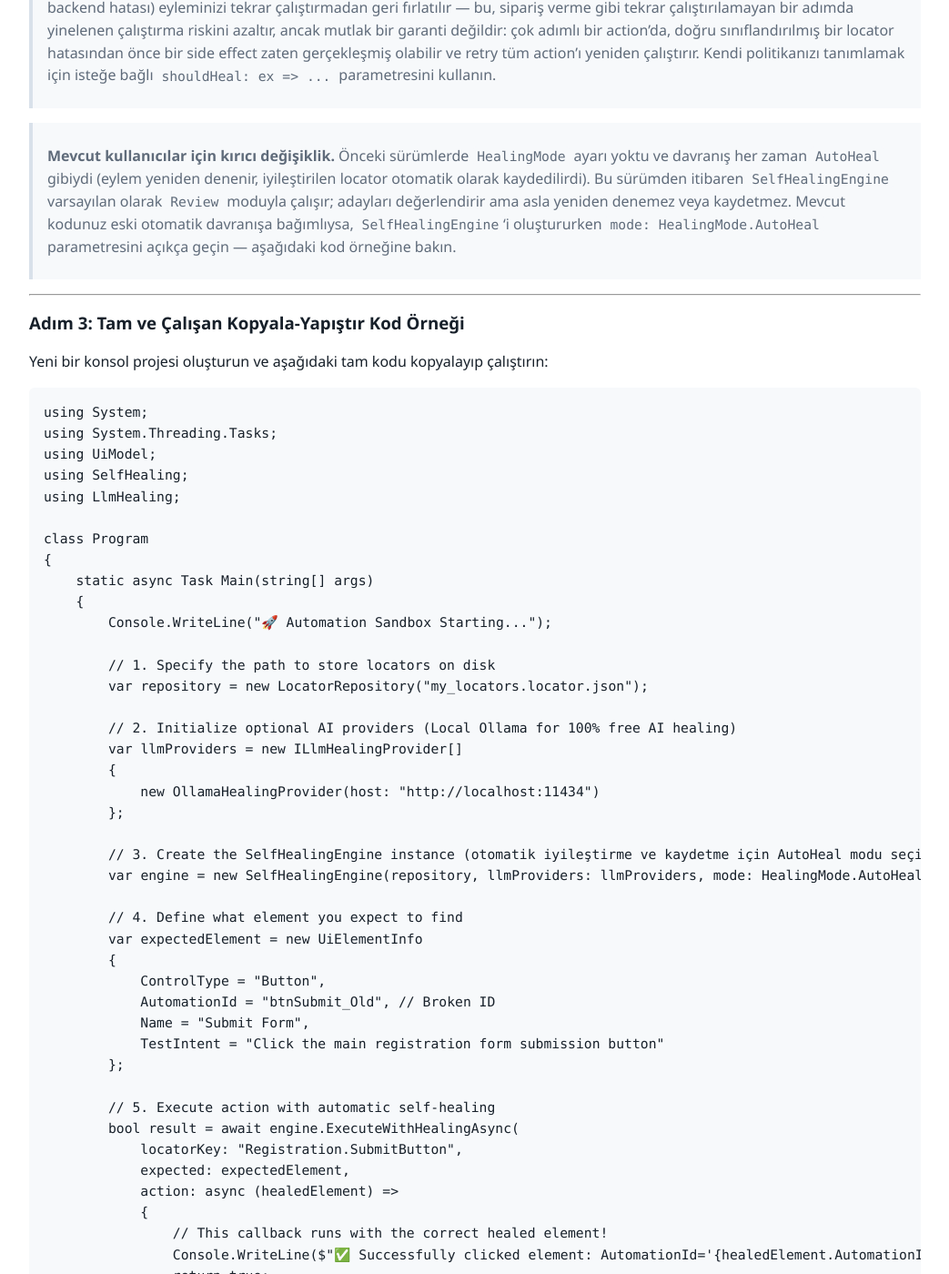
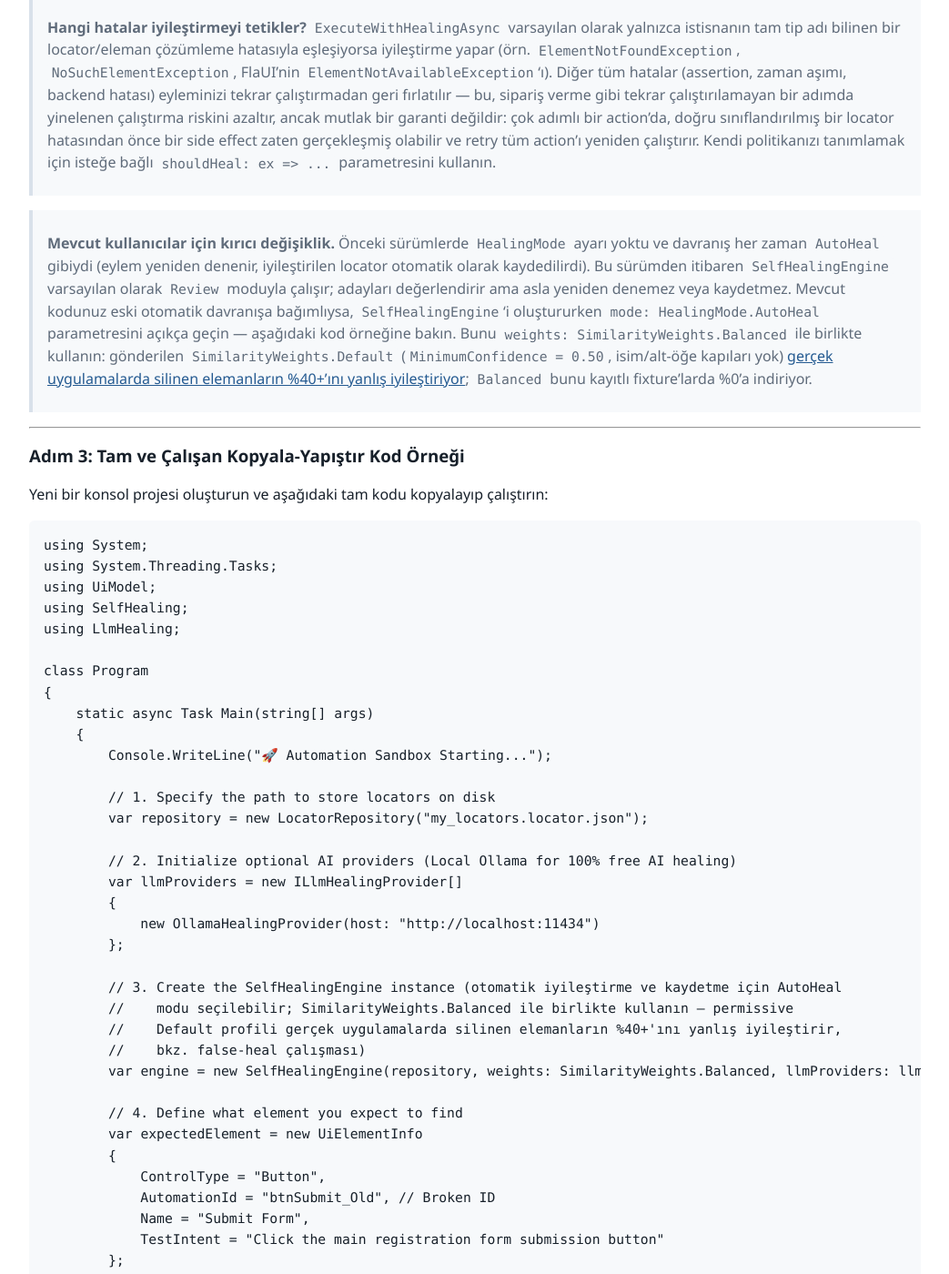
Before and after one commit to mustafasercansak/automation-sandbox, a Jekyll site: the page built from docs/getting-started.md, in a window 1280 px wide and 1400 px high, scrolled down 3797 px. Shown: the whole window at 91% size, without its empty margins (118-1161 px from the left). Built offline with Jekyll 4.4.1, drawn with Linux system fonts in a browser that asks for light colours; some of the changed text lies outside the part shown.

Commit message:
docs(safety): pair copy-paste AutoHeal examples with Balanced weights (#397) (#404)
Every copy-paste path that opted into HealingMode.AutoHeal constructed
SelfHealingEngine with implicit SimilarityWeights.Default
(MinimumConfidence = 0.50, no name/descendant gates), which false-heals
40.5%/57.1% of deleted elements on HandBrake/ShareX per the committed
false-heal study. The engine's own HealingMode.Review default is safe,
but the first code a reader copies overrode it with AutoHeal and never
mentioned the weights risk.

- samples/HeuristicHealingQuickstart/Program.cs: weights: SimilarityWeights.Balanced
- docs/consumer-quickstart.md (both Before/After test-fixture samples,
  EN + TR): same
- docs/getting-started.md (EN + TR): code sample + breaking-change
  callout now pairs AutoHeal with Balanced and links the false-heal study
- docs/index.md (EN + TR): the plain-language AutoHeal mention now
  carries the same caveat

docs/integration-existing-suite.md and docs/benchmark-calibration.md
already used SelfHealingEngine.Create(ThresholdProfile.Balanced, ...) —
no change needed there. README.md has no AutoHeal+default-weights code
path.

Scope note: left SelfHealingEngine's own implicit default
(weights ?? SimilarityWeights.Default) and ReconcileAgainstRepository's
default unchanged. Redefining either is a real breaking behavior change
with a much larger blast radius - SimilarityWeights.Default is the
deliberate baseline referenced by ~20 calibration/ablation tests, and
~20+ SelfHealingEngineTests cases assume today's implicit-default
numbers. That decision is left open, not made here.

Verified: dotnet build (solution, 0 errors), dotnet test ScenarioRunner
net8.0 (724 passed) and NUnitFixtureTests (2 passed), and a manual run
of the quickstart sample confirms the scenario still heals confidently
under Balanced (Score=0.90).

```diff
--- a/docs/getting-started.md
+++ b/docs/getting-started.md
@@ -33,7 +33,7 @@ Whenever you perform a test step, **Automation Sandbox** manages elements using
 
 > **Which failures trigger healing?** By default, `ExecuteWithHealingAsync` only heals exceptions whose exact type name is a known locator/element-resolution failure (e.g. `ElementNotFoundException`, `NoSuchElementException`, FlaUI's `ElementNotAvailableException`). Any other exception (assertion, timeout, backend error) is rethrown without retrying your action — this reduces the risk of duplicate execution for a non-idempotent step (like placing an order), though it isn't an absolute guarantee: a multi-step action can still have a side effect occur before a correctly-classified locator failure, and the retry re-runs the whole action. Pass the optional `shouldHeal: ex => ...` parameter to define your own policy.
 
-> **Breaking change for existing consumers.** Earlier releases had no `HealingMode` setting and always behaved like `AutoHeal` (retried the action and persisted the healed locator automatically). As of this release, `SelfHealingEngine` defaults to `Review`, which evaluates candidates but never retries or persists them. If your existing code depends on the old automatic behavior, pass `mode: HealingMode.AutoHeal` explicitly when constructing `SelfHealingEngine` — see the code sample below.
+> **Breaking change for existing consumers.** Earlier releases had no `HealingMode` setting and always behaved like `AutoHeal` (retried the action and persisted the healed locator automatically). As of this release, `SelfHealingEngine` defaults to `Review`, which evaluates candidates but never retries or persists them. If your existing code depends on the old automatic behavior, pass `mode: HealingMode.AutoHeal` explicitly when constructing `SelfHealingEngine` — see the code sample below. Pair it with `weights: SimilarityWeights.Balanced`: the shipped `SimilarityWeights.Default` (`MinimumConfidence = 0.50`, no name/descendant gates) [false-heals 40%+ of deleted elements on real applications](blog/llm-false-heal-study.md); `Balanced` drives that to 0% on the committed fixtures.
 
 ---
 
@@ -63,8 +63,10 @@ class Program
             new OllamaHealingProvider(host: "http://localhost:11434")
         };
 
-        // 3. Create the SelfHealingEngine instance (opt into AutoHeal for automatic retry & persistence)
-        var engine = new SelfHealingEngine(repository, llmProviders: llmProviders, mode: HealingMode.AutoHeal);
+        // 3. Create the SelfHealingEngine instance (opt into AutoHeal for automatic retry &
+        //    persistence; pair it with SimilarityWeights.Balanced — the permissive Default
+        //    profile false-heals 40%+ of deleted elements on real apps, see the false-heal study)
+        var engine = new SelfHealingEngine(repository, weights: SimilarityWeights.Balanced, llmProviders: llmProviders, mode: HealingMode.AutoHeal);
 
         // 4. Define what element you expect to find
         var expectedElement = new UiElementInfo
@@ -135,7 +137,7 @@ Bir test adımı çalıştırdığınızda **Automation Sandbox** 3 adımda işl
 
 > **Hangi hatalar iyileştirmeyi tetikler?** `ExecuteWithHealingAsync` varsayılan olarak yalnızca istisnanın tam tip adı bilinen bir locator/eleman çözümleme hatasıyla eşleşiyorsa iyileştirme yapar (örn. `ElementNotFoundException`, `NoSuchElementException`, FlaUI'nin `ElementNotAvailableException`'ı). Diğer tüm hatalar (assertion, zaman aşımı, backend hatası) eyleminizi tekrar çalıştırmadan geri fırlatılır — bu, sipariş verme gibi tekrar çalıştırılamayan bir adımda yinelenen çalıştırma riskini azaltır, ancak mutlak bir garanti değildir: çok adımlı bir action'da, doğru sınıflandırılmış bir locator hatasından önce bir side effect zaten gerçekleşmiş olabilir ve retry tüm action'ı yeniden çalıştırır. Kendi politikanızı tanımlamak için isteğe bağlı `shouldHeal: ex => ...` parametresini kullanın.
 
-> **Mevcut kullanıcılar için kırıcı değişiklik.** Önceki sürümlerde `HealingMode` ayarı yoktu ve davranış her zaman `AutoHeal` gibiydi (eylem yeniden denenir, iyileştirilen locator otomatik olarak kaydedilirdi). Bu sürümden itibaren `SelfHealingEngine` varsayılan olarak `Review` moduyla çalışır; adayları değerlendirir ama asla yeniden denemez veya kaydetmez. Mevcut kodunuz eski otomatik davranışa bağımlıysa, `SelfHealingEngine`'i oluştururken `mode: HealingMode.AutoHeal` parametresini açıkça geçin — aşağıdaki kod örneğine bakın.
+> **Mevcut kullanıcılar için kırıcı değişiklik.** Önceki sürümlerde `HealingMode` ayarı yoktu ve davranış her zaman `AutoHeal` gibiydi (eylem yeniden denenir, iyileştirilen locator otomatik olarak kaydedilirdi). Bu sürümden itibaren `SelfHealingEngine` varsayılan olarak `Review` moduyla çalışır; adayları değerlendirir ama asla yeniden denemez veya kaydetmez. Mevcut kodunuz eski otomatik davranışa bağımlıysa, `SelfHealingEngine`'i oluştururken `mode: HealingMode.AutoHeal` parametresini açıkça geçin — aşağıdaki kod örneğine bakın. Bunu `weights: SimilarityWeights.Balanced` ile birlikte kullanın: gönderilen `SimilarityWeights.Default` (`MinimumConfidence = 0.50`, isim/alt-öğe kapıları yok) [gerçek uygulamalarda silinen elemanların %40+'ını yanlış iyileştiriyor](blog/llm-false-heal-study.md); `Balanced` bunu kayıtlı fixture'larda %0'a indiriyor.
 
 ---
 
@@ -165,8 +167,11 @@ class Program
             new OllamaHealingProvider(host: "http://localhost:11434")
         };
 
-        // 3. Create the SelfHealingEngine instance (otomatik iyileştirme ve kaydetme için AutoHeal modu seçilebilir)
-        var engine = new SelfHealingEngine(repository, llmProviders: llmProviders, mode: HealingMode.AutoHeal);
+        // 3. Create the SelfHealingEngine instance (otomatik iyileştirme ve kaydetme için AutoHeal
+        //    modu seçilebilir; SimilarityWeights.Balanced ile birlikte kullanın — permissive
+        //    Default profili gerçek uygulamalarda silinen elemanların %40+'ını yanlış iyileştirir,
+        //    bkz. false-heal çalışması)
+        var engine = new SelfHealingEngine(repository, weights: SimilarityWeights.Balanced, llmProviders: llmProviders, mode: HealingMode.AutoHeal);
 
         // 4. Define what element you expect to find
         var expectedElement = new UiElementInfo
```
Also changed, not shown: docs/consumer-quickstart.md (+2 -2 lines), docs/index.md (+2 -2 lines), 1 other file.
